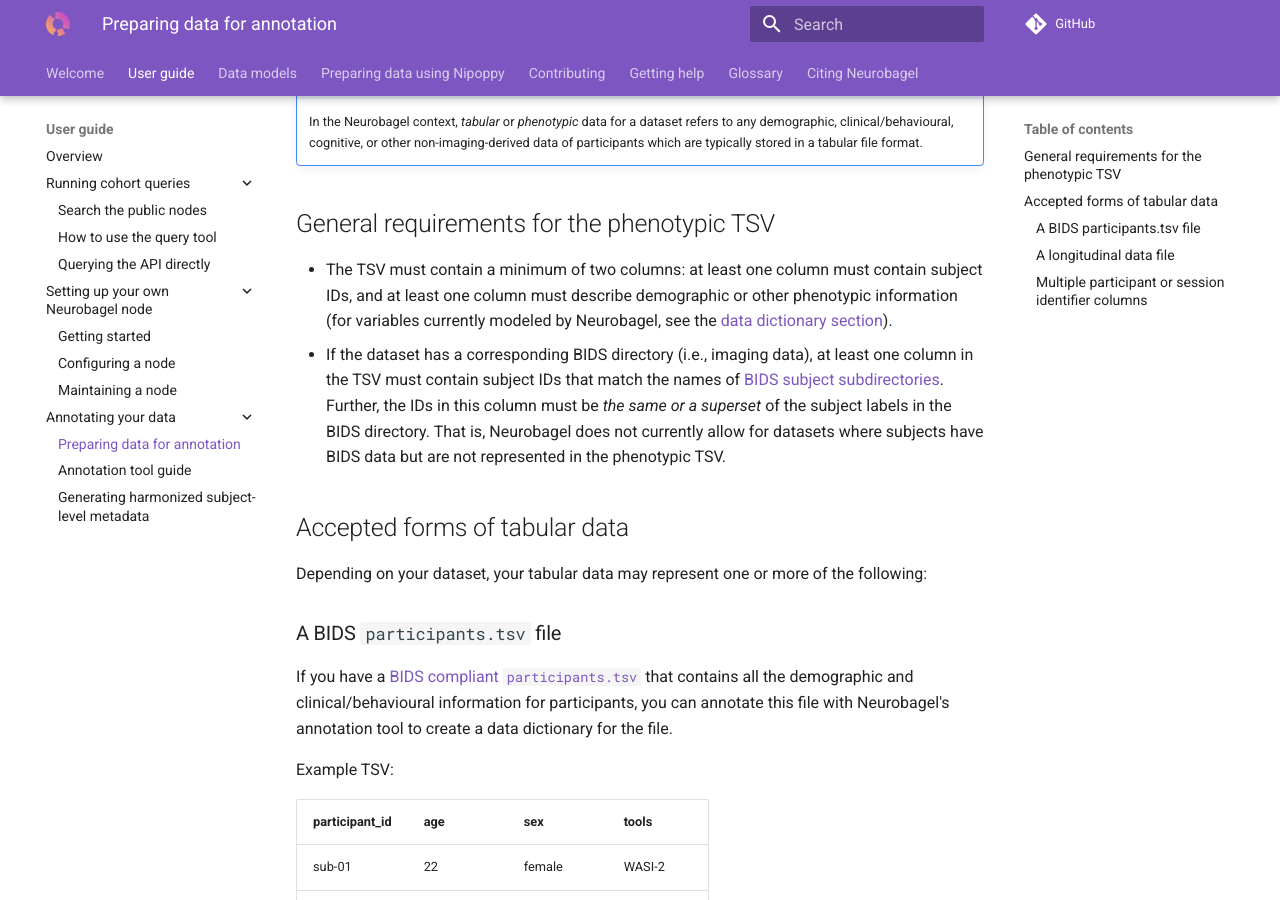
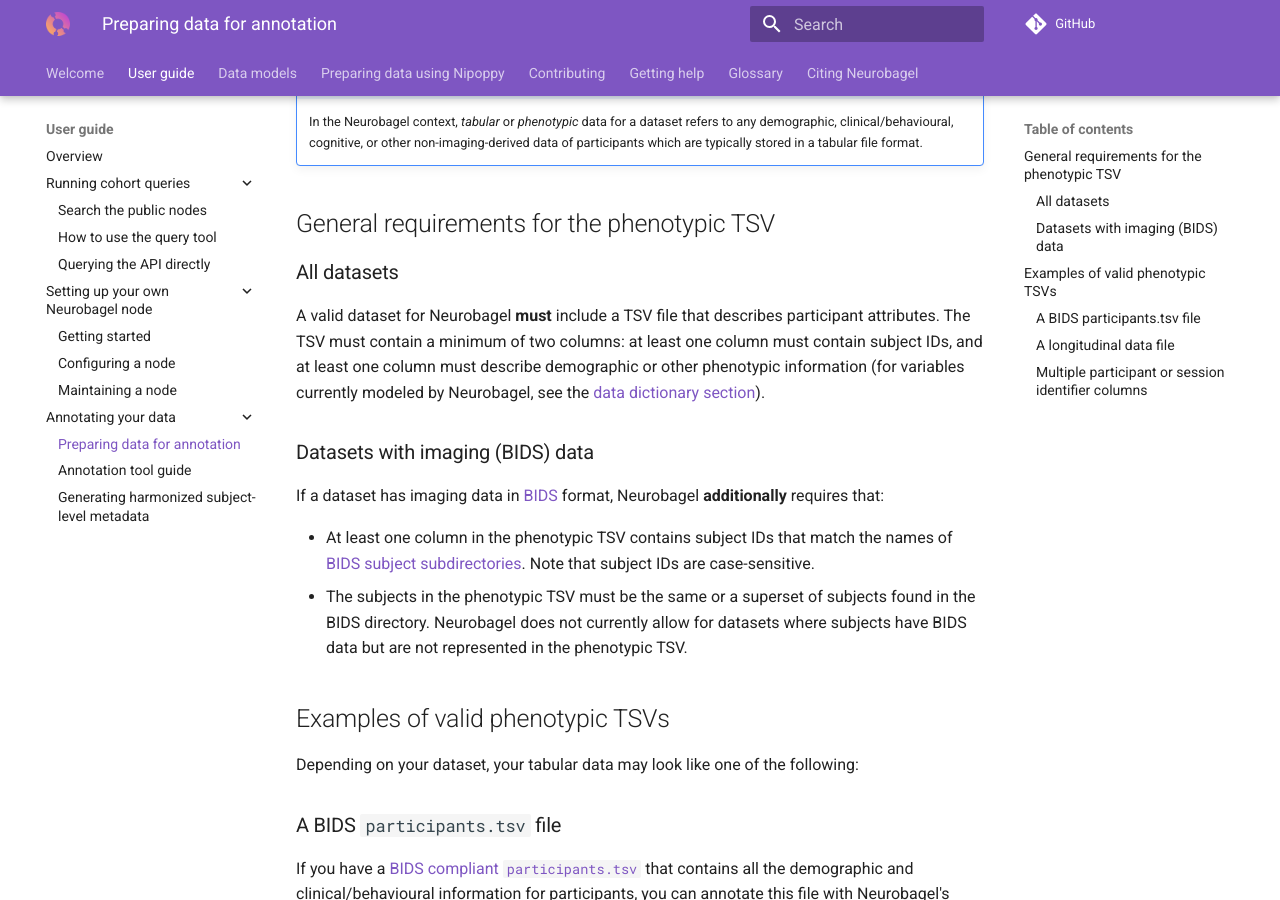
Before and after one commit to neurobagel/documentation, an MkDocs documentation site: the page built from docs/data_prep.md, in a window 1280 px wide and 900 px high, scrolled down 237 px. Built offline with MkDocs 1.6.1 and Material for MkDocs 9.7.7, drawn with Linux system fonts in a browser that asks for light colours; comment, search, counter and statistics services are not loaded.

Commit message:
note case sensitivity of subject IDs

```diff
--- a/docs/data_prep.md
+++ b/docs/data_prep.md
@@ -10,17 +10,25 @@ please prepare the tabular data for your dataset as a single, tab-separated file
 
 ## General requirements for the phenotypic TSV
 
-- The TSV must contain a minimum of two columns: at least one column must contain subject IDs,
+### All datasets
+
+A valid dataset for Neurobagel **must** include a TSV file that describes participant attributes.
+The TSV must contain a minimum of two columns: at least one column must contain subject IDs,
 and at least one column must describe demographic or other phenotypic information
 (for variables currently modeled by Neurobagel, see the [data dictionary section](dictionaries.md)).
-- If the dataset has a corresponding BIDS directory (i.e., imaging data),
-at least one column in the TSV must contain subject IDs that match the names of [BIDS subject subdirectories](https://bids-specification.readthedocs.io/en/stable/02-common-principles.html#filesystem-structure).
-Further, the IDs in this column must be _the same or a superset_ of the subject labels in the BIDS directory.
-That is, Neurobagel does not currently allow for datasets where subjects have BIDS data but are not represented in the phenotypic TSV.
 
-## Accepted forms of tabular data
+### Datasets with imaging (BIDS) data
 
-Depending on your dataset, your tabular data may represent one or more of the following:
+If a dataset has imaging data in [BIDS](https://bids-specification.readthedocs.io/en/stable/) format,
+Neurobagel **additionally** requires that:
+
+- At least one column in the phenotypic TSV contains subject IDs that match the names of [BIDS subject subdirectories](https://bids-specification.readthedocs.io/en/stable/02-common-principles.html#filesystem-structure).
+Note that subject IDs are case-sensitive.
+- The subjects in the phenotypic TSV must be the same or a superset of subjects found in the BIDS directory. Neurobagel does not currently allow for datasets where subjects have BIDS data but are not represented in the phenotypic TSV.
+
+## Examples of valid phenotypic TSVs
+
+Depending on your dataset, your tabular data may look like one of the following:
 
 ### A BIDS `participants.tsv` file
 
```
